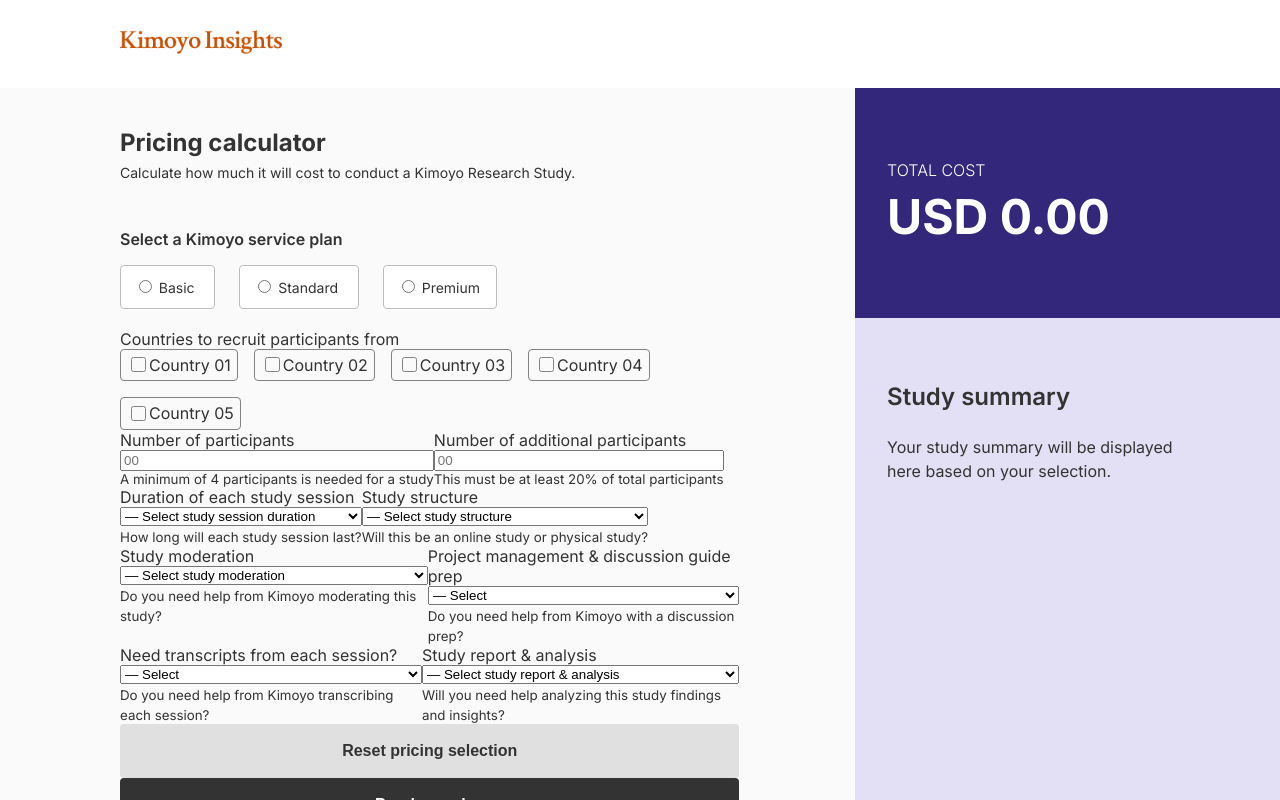
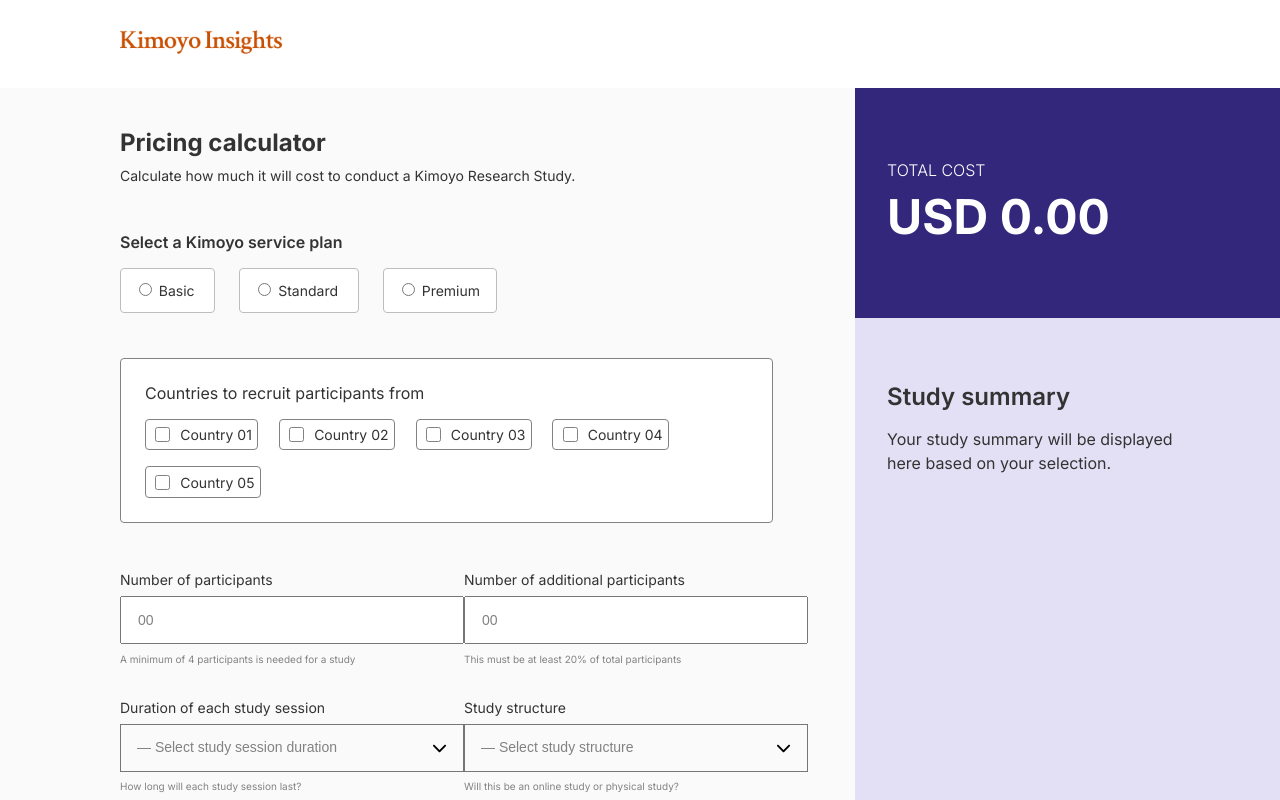
Before and after one commit to Samuel-Anumudu/pricing-calculator, a Vue app: page / in a window 1280 px wide. Shown: the top 800 px of the page. Built offline with nearby package versions, Linux system fonts and the light colour scheme.

Commit message:
Completed Desktop Design

```diff
--- a/src/assets/main.css
+++ b/src/assets/main.css
@@ -158,7 +158,12 @@ input[type='checkbox']:checked {
   display: flex;
   align-items: center;
   padding: 0.3em 0.375em;
-  margin-right: 1rem;
+  margin-right: 1.3rem;
+  font-size: 0.875rem;
+}
+
+.country-fields label input {
+  margin-right: 10px;
 }
 
 .number-of-participants .participants-field input {
@@ -228,14 +233,20 @@ button.purchase-plan-btn:active {
   .drop-downs {
     display: flex;
     flex-wrap: wrap;
+    padding: 3rem 0;
   }
 
   .drop-down-child {
     display: flex;
+    justify-content: space-between;
+    width: 100%;
+    padding-top: 2rem;
   }
 
   .number-of-participants {
     display: flex;
+    justify-content: space-between;
+    width: 100%;
   }
 
   .participants-field {
@@ -243,13 +254,14 @@ button.purchase-plan-btn:active {
     flex-direction: column;
   }
   .form-section {
-    flex: 0 0 65%;
+    flex: 0 0 68%;
     padding: 0 0 0 7.5rem;
   }
 
   .total-cost-section {
     width: 33.2%;
     position: fixed;
+    overflow-y: scroll;
     height: 100%;
     right: 0;
     top: 88px;
@@ -260,26 +272,34 @@ button.purchase-plan-btn:active {
   }
 
   .study-summary {
-    height: 940px;
+    /* height: 940px; */
+    height: 100%;
     padding: 56px 32px 0px;
   }
   .study-summary .container h3 {
     font-weight: 600;
     font-size: 1.5rem;
     line-height: 29px;
-    margin: 0.5rem 0 1.5rem 0;
+    margin: 0.5rem 0 1rem 0;
   }
 
   .study-summary .container p {
-    font-weight: 400;
+    font-weight: thin;
     line-height: 24px;
+    margin-bottom: 1.5rem;
+  }
+
+  .study-summary-list ul {
+    font-weight: thin;
+    line-height: 24px;
+    margin-bottom: 1.5rem;
   }
   .pricing-calculator-text {
     padding-top: 2.5rem;
   }
 
   .pricing-calculator-text h1 {
-    margin-bottom: 0.5rem;
+    margin-bottom: 0.7rem;
     font-size: 1.5rem;
     line-height: 29.05px;
   }
@@ -315,6 +335,10 @@ button.purchase-plan-btn:active {
     width: fit-content;
     color: var(--header-text-color);
   }
+  .service-plan-desc p span {
+    display: inline-block;
+    margin-right: 0.5em;
+  }
   .total-cost .container p {
     font-weight: thin;
     margin-bottom: 0.5rem;
@@ -330,4 +354,84 @@ button.purchase-plan-btn:active {
     width: 15px;
     height: 15px;
   } */
+  .country-fields label,
+  .country-fields label input {
+    cursor: pointer;
+  }
+  .participants-countries {
+    border: 1px solid #828282;
+    border-radius: 4px;
+    background-color: white;
+    padding: 1.5rem 0 1.5rem 1.5rem;
+    margin-top: 3.65rem;
+  }
+  .participants-countries p {
+    margin-bottom: 1rem;
+  }
+
+  .project-management label,
+  .study-duration label,
+  .study-moderation label,
+  .study-report label,
+  .study-structure label,
+  .study-transcript label,
+  .participants-field label {
+    font-weight: 400;
+    font-size: 0.875rem;
+    line-height: 17px;
+    margin-bottom: 0.5rem;
+    display: inline-block;
+  }
+
+  .number-of-participants .participants-field input,
+  .project-management select,
+  .study-duration select,
+  .study-moderation select,
+  .study-report select,
+  .study-structure select,
+  .study-transcript select,
+  .participants-field select {
+    width: 344px;
+    height: 48px;
+    display: block;
+    padding: 0 1rem;
+    color: #828282;
+    font-weight: 400;
+    font-size: 14px;
+    line-height: 17px;
+    outline: none;
+  }
+
+  .number-of-participants .participants-field input {
+    outline: none;
+  }
+
+  input::placeholder {
+    color: #828282;
+    font-weight: 400;
+    font-size: 14px;
+    line-height: 17px;
+  }
+
+  small {
+    font-weight: 400;
+    font-size: 10px;
+    line-height: 12px;
+    color: #828282;
+    display: inline-block;
+    margin-top: 0.875em;
+  }
+
+  button.reset-btn {
+    width: 344px;
+    margin-bottom: 9rem;
+  }
+
+  select {
+    /* Other styles for select element */
+    appearance: none;
+    -webkit-appearance: none;
+    background: url('../../public/chevron-down-solid.svg') no-repeat 95% center;
+    /* The arrow image should have transparent background */
+  }
 }
--- a/src/components/country-checkboxes/ParticipantsCountries.vue
+++ b/src/components/country-checkboxes/ParticipantsCountries.vue
@@ -1,5 +1,5 @@
 <template>
-  <div id="participants-countries">
+  <div class="participants-countries">
     <p>Countries to recruit participants from</p>
     <div class="country-fields">
       <label v-for="(country, index) in countries" :key="index" :for="country">
--- a/src/components/layouts/MainSection.vue
+++ b/src/components/layouts/MainSection.vue
@@ -75,7 +75,6 @@
             </div>
 
             <ResetButton text="Reset pricing selection" @click="resetFields" />
-            <PurchasePlan text="Purchase plan" />
           </form>
         </div>
       </section>
@@ -124,7 +123,6 @@ import StudyTranscript from '@/components/study-dropdowns/StudyTranscript.vue'
 import StudyReport from '@/components/study-dropdowns/StudyReport.vue'
 import StudySummaryList from '@/components/study-summary-list/StudySummaryList.vue'
 import ResetButton from '@/components/ui/ResetButton.vue'
-import PurchasePlan from '@/components/ui/PurchasePlan.vue'
 
 import { defineComponent, ref, computed, watch, watchEffect } from 'vue'
 export default defineComponent({
@@ -140,8 +138,7 @@ export default defineComponent({
     ProjectManagement,
     StudyTranscript,
     StudyReport,
-    ResetButton,
-    PurchasePlan
+    ResetButton
   },
 
   setup(_, { emit }) {
--- a/src/components/service-plan-radios/ServicePlans.vue
+++ b/src/components/service-plan-radios/ServicePlans.vue
@@ -14,13 +14,13 @@
     </div>
     <div class="service-plan-desc">
       <p v-if="servicePlan === 'basic'">
-        📣 A description for a basic Kimoyo service plan and what it entails.
+        <span>📣</span> A description for a basic Kimoyo service plan and what it entails.
       </p>
       <p v-else-if="servicePlan === 'standard'">
-        📣 A description for a standard Kimoyo service plan and what it entails.
+        <span>📣</span> A description for a standard Kimoyo service plan and what it entails.
       </p>
       <p v-else-if="servicePlan === 'premium'">
-        📣 A description for a premium Kimoyo service plan and what it entails.
+        <span>📣</span> A description for a premium Kimoyo service plan and what it entails.
       </p>
     </div>
   </div>
```
Also changed, not shown: public/chevron-down-solid.svg (added).
